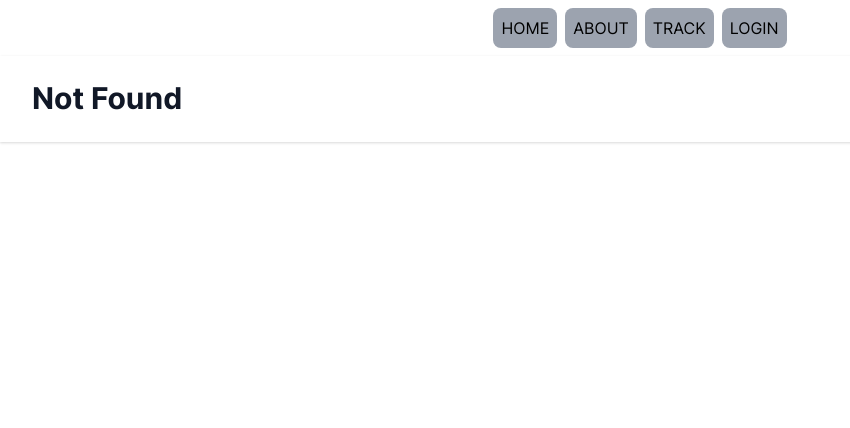
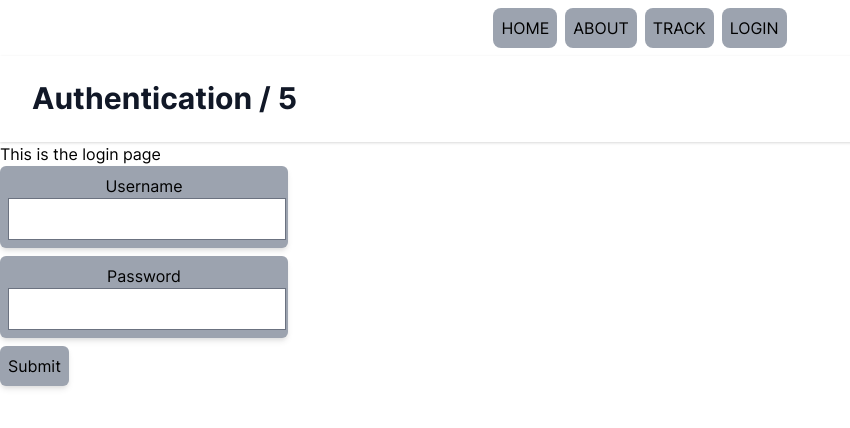
Before and after one commit to vilmaguila/fiery-receiver, a Vue app: page /auth in a window 1280 px wide. Before the commit this address had no page. Shown: the top 428 px of the page, without its empty margins (0-850 px from the left). Built offline with nearby package versions, Linux system fonts and the light colour scheme; what @tailwindcss/typography would draw is missing.

Commit message:
renaming files

```diff
--- a/src/routes.js
+++ b/src/routes.js
@@ -1,7 +1,7 @@
 import Home from "./views/Home.vue";
 import About from "./views/About.vue";
 import Track from "./views/Track.vue";
-import Login from './views/Login.vue';
+import Auth from './views/Auth.vue';
 import NotFound from "./views/NotFound.vue";
 
 /** @type {import('vue-router').RouterOptions['routes']} */
@@ -21,6 +21,6 @@ export const routes = [
     meta: { title: "Track" },
     component: Track,
   },
-  { path: "/login", meta: { title: "Login" }, component: Login },
+  { path: "/auth", meta: { title: "Authentication" }, component: Auth },
   { path: "/:path(.*)", component: NotFound },
 ];
--- a/src/views/Login.vue
+++ b/src/views/Auth.vue
@@ -1,14 +1,14 @@
 <template>
   <h1>This is the login page</h1>
-  <the-login-form></the-login-form>
+  <the-user-auth></the-user-auth>
 </template>
 
 <script>
-import TheLoginForm from '../components/TheLoginForm.vue'
+import TheUserAuth from '../components/TheUserAuth.vue'
 
 export default {
   components: {
-    TheLoginForm
+    TheUserAuth
   },
   setup() {},
 };
```
Also changed, not shown: src/components/TheUserAuth.vue (renamed from src/components/TheLoginForm.vue).
